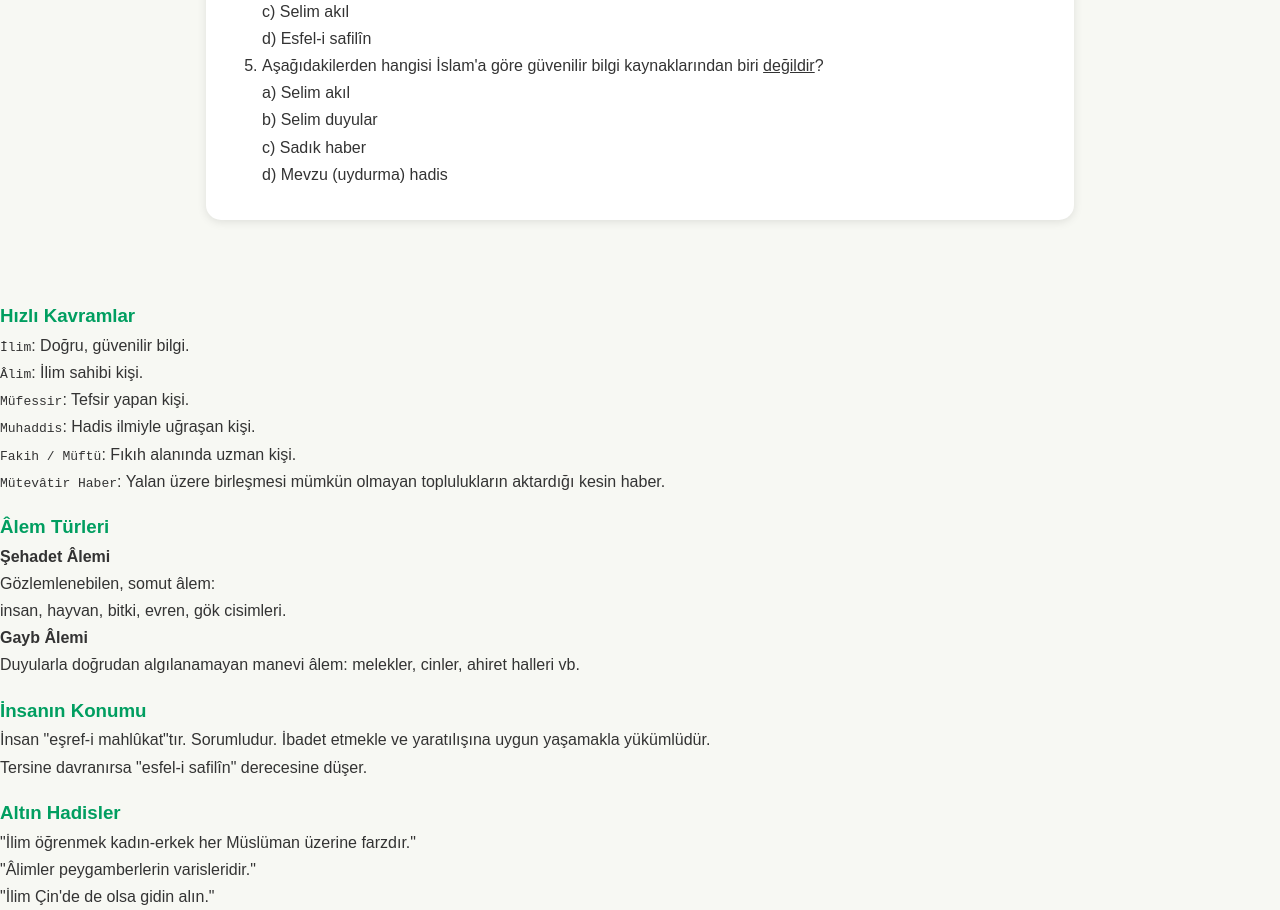
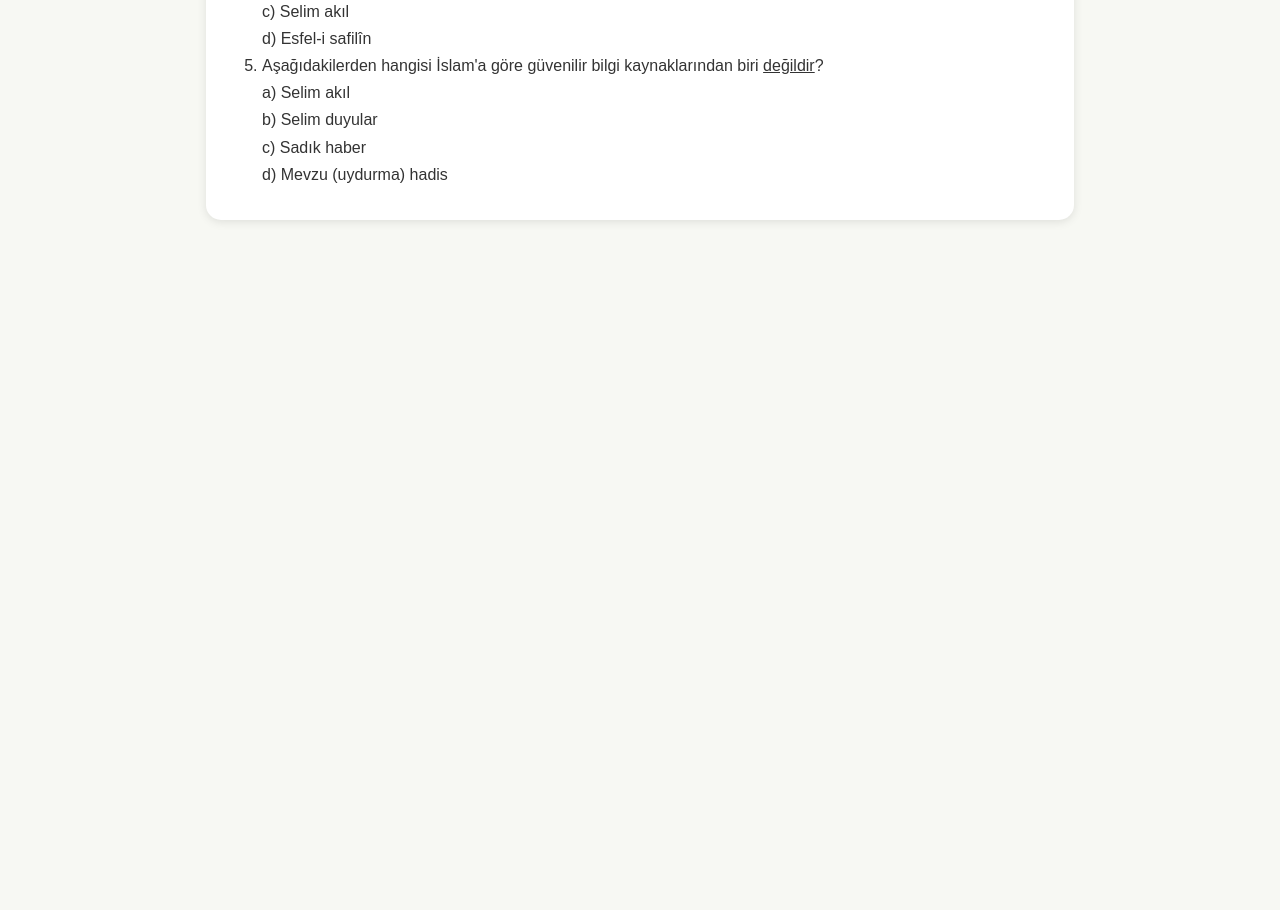
Before and after one commit to sryltxert/s-nav, a plain HTML site: page index.html in a window 1280 px wide. Shown: the part 8059-8969 px from the top of the page. After the commit the page ends 8359 px from the top, so only its background shows below. Drawn offline with Linux system fonts and the light colour scheme.

Commit message:
Update index.html

```diff
--- a/index.html
+++ b/index.html
@@ -428,39 +428,6 @@
 
     </main>
 
-    <!-- ASIDE / SUMMARY / QUICK REF -->
-    <aside>
-        <div class="mini-card">
-            <h3>Hızlı Kavramlar</h3>
-            <p><code class="term">İlim</code>: Doğru, güvenilir bilgi.</p>
-            <p><code class="term">Âlim</code>: İlim sahibi kişi.</p>
-            <p><code class="term">Müfessir</code>: Tefsir yapan kişi.</p>
-            <p><code class="term">Muhaddis</code>: Hadis ilmiyle uğraşan kişi.</p>
-            <p><code class="term">Fakih / Müftü</code>: Fıkıh alanında uzman kişi.</p>
-            <p><code class="term">Mütevâtir Haber</code>: Yalan üzere birleşmesi mümkün olmayan toplulukların aktardığı kesin haber.</p>
-        </div>
-
-        <div class="mini-card">
-            <h3>Âlem Türleri</h3>
-            <p><strong>Şehadet Âlemi</strong><br>Gözlemlenebilen, somut âlem:<br>insan, hayvan, bitki, evren, gök cisimleri.</p>
-
-            <p><strong>Gayb Âlemi</strong><br>Duyularla doğrudan algılanamayan manevi âlem: melekler, cinler, ahiret halleri vb.</p>
-        </div>
-
-        <div class="mini-card">
-            <h3>İnsanın Konumu</h3>
-            <p>İnsan "eşref-i mahlûkat"tır. Sorumludur. İbadet etmekle ve yaratılışına uygun yaşamakla yükümlüdür.</p>
-            <p>Tersine davranırsa "esfel-i safilîn" derecesine düşer.</p>
-        </div>
-
-        <div class="mini-card">
-            <h3>Altın Hadisler</h3>
-            <p>"İlim öğrenmek kadın-erkek her Müslüman üzerine farzdır."</p>
-            <p>"Âlimler peygamberlerin varisleridir."</p>
-            <p>"İlim Çin'de de olsa gidin alın."</p>
-        </div>
-    </aside>
-
 </div>
 
 </body>
```
